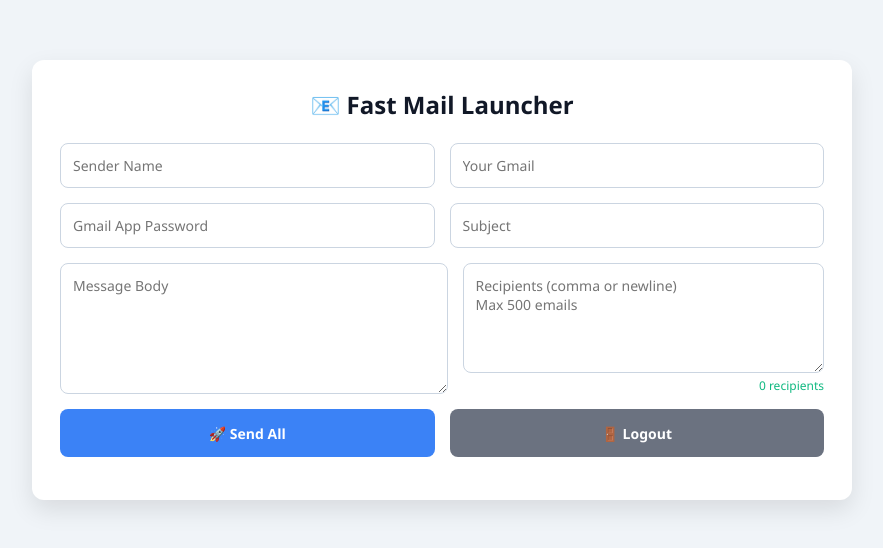
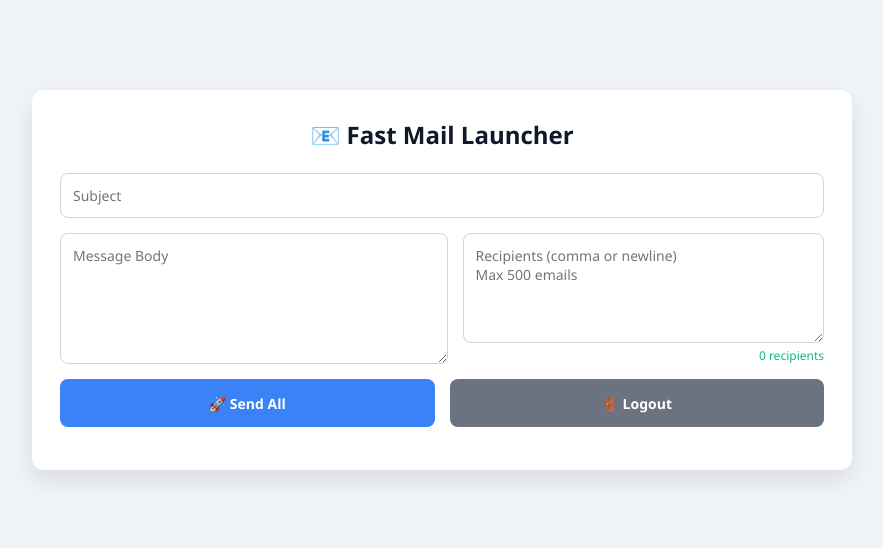
Before and after one commit to sophia-w-hash/Sophia_link_safe, a website: page public/launcher.html in a window 1280 px wide. Shown: the part 120-668 px from the top of the page, without its empty margins (198-1081 px from the left). Drawn offline with Linux system fonts and the light colour scheme.

Commit message:
Update launcher.html

```diff
--- a/public/launcher.html
+++ b/public/launcher.html
@@ -10,11 +10,6 @@
 <div class="form-grid">
   <h2>📧 Fast Mail Launcher</h2>
   <div class="grid-row">
-    <input id="senderName" placeholder="Sender Name" maxlength="100">
-    <input id="email" type="email" placeholder="Your Gmail" maxlength="254">
-  </div>
-  <div class="grid-row">
-    <input id="pass" type="password" placeholder="Gmail App Password" maxlength="200">
     <input id="subject" placeholder="Subject" maxlength="500">
   </div>
   <div class="grid-row">
```
